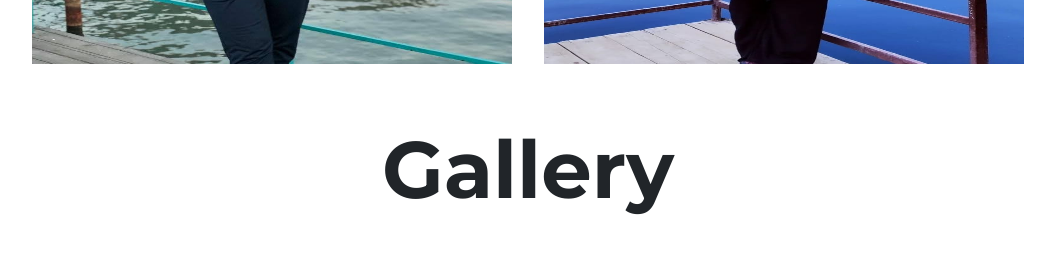
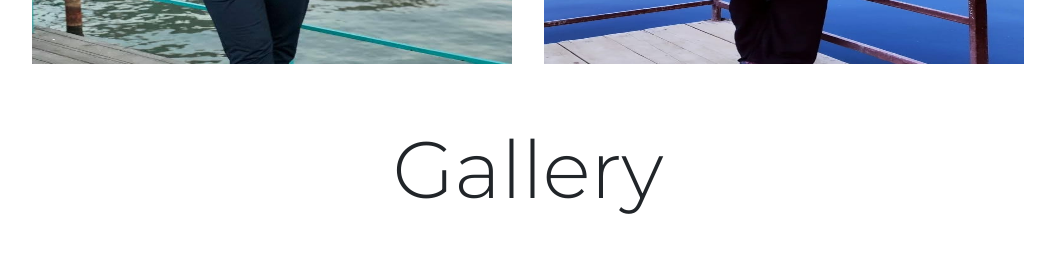
Before and after one commit to KubatovaTatyna/tours, a React (Create React App) app: page / in a window 1280 px wide. Shown: the part 2358-2626 px from the top of the page, without its empty margins (112-1167 px from the left). Built offline with nearby package versions, Linux system fonts and the light colour scheme.

Commit message:
Update home.js

```diff
--- a/src/pages/home.js
+++ b/src/pages/home.js
@@ -26,7 +26,7 @@ const Home = () => {
         {/* <OurTeam  ourTeam={home.ourTeam}/> */}
         {/* <Hotels /> */}
         <div className="activites">
-            <h1 className='text-center display-1' style={{fontWeight:'bold'}}>Gallery</h1>
+            <h1 className='text-center display-1'>Gallery</h1>
             <SliderComponent
                 section={home.gallery} />
         </div>
```
